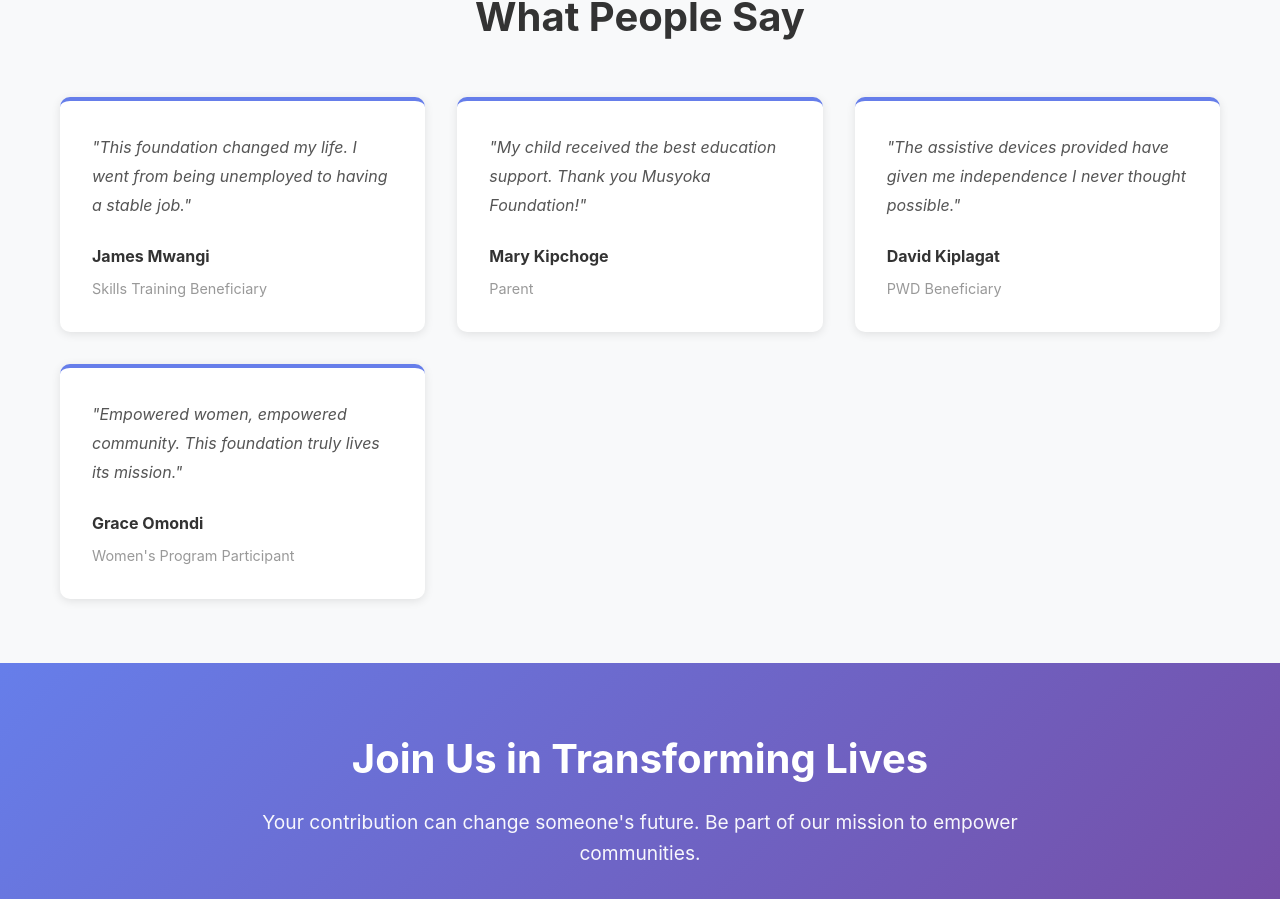
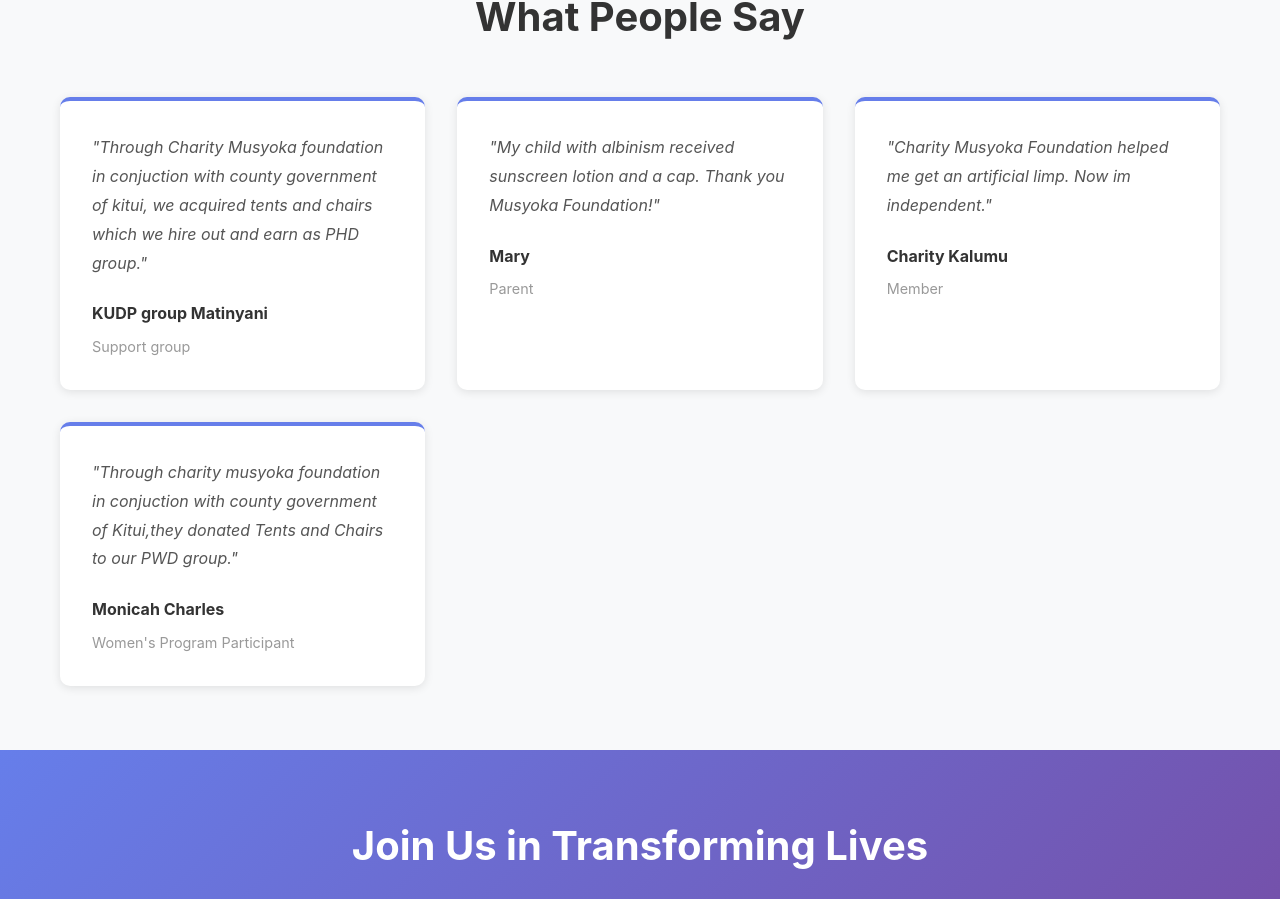
Before and after one commit to edwardsila/charity_musyoka_foundation, a React (Vite) app in the folder frontend/: page / in a window 1280 px wide. Shown: the part 3247-4146 px from the top of the page. Built offline with nearby package versions, Linux system fonts and the light colour scheme.

Commit message:
updates patch

```diff
--- a/frontend/src/components/Gallery.jsx
+++ b/frontend/src/components/Gallery.jsx
@@ -3,11 +3,11 @@
 export default function Gallery() {
   const images = [
     { id: 1, src: '/assets/images/gallery/community-event-1.jpg', alt: 'Community event 1', title: 'Community Outreach' },
-    { id: 2, src: '/assets/images/gallery/skills-training.jpg', alt: 'Training program', title: 'Skills Training' },
-    { id: 3, src: '/assets/images/gallery/medical-camp.jpg', alt: 'Healthcare camp', title: 'Medical Camp' },
-    { id: 4, src: '/assets/images/gallery/youth-programs.jpg', alt: 'Youth gathering', title: 'Youth Programs' },
-    { id: 5, src: '/assets/images/gallery/women-empowerment.jpg', alt: 'Women empowerment', title: 'Women Empowerment' },
-    { id: 6, src: '/assets/images/gallery/community-visit.jpg', alt: 'Community visit', title: 'Community Visit' }
+    { id: 2, src: '/assets/images/gallery/skills-training.jpg', alt: 'Training program', title: 'Tents donation to a PWD group' },
+    { id: 3, src: '/assets/images/gallery/medical-camp.jpg', alt: 'Healthcare camp', title: 'PWD awwareness forum at KATUTU' },
+    { id: 4, src: '/assets/images/gallery/youth-programs.jpg', alt: 'Youth gathering', title: 'Provision of assistive devices' },
+    { id: 5, src: '/assets/images/gallery/women-empowerment.jpg', alt: 'Women empowerment', title: 'Sunscreen donation to a child with albino' },
+    { id: 6, src: '/assets/images/gallery/community-visit.jpg', alt: 'Community visit', title: 'Partnership with SHREE NAYNAT MAHAJAN to provide artificial limbs.' }
   ]
 
   return (
--- a/frontend/src/components/Testimonials.jsx
+++ b/frontend/src/components/Testimonials.jsx
@@ -4,26 +4,26 @@
   const testimonials = [
     {
       id: 1,
-      quote: "This foundation changed my life. I went from being unemployed to having a stable job.",
-      author: "James Mwangi",
-      role: "Skills Training Beneficiary"
+      quote: "Through Charity Musyoka foundation in conjuction with county government of kitui, we acquired tents and chairs which we hire out and earn as PHD group.",
+      author: "KUDP group Matinyani",
+      role: "Support group"
     },
     {
       id: 2,
-      quote: "My child received the best education support. Thank you Musyoka Foundation!",
-      author: "Mary Kipchoge",
+      quote: "My child with albinism received sunscreen lotion and a cap. Thank you Musyoka Foundation!",
+      author: "Mary",
       role: "Parent"
     },
     {
       id: 3,
-      quote: "The assistive devices provided have given me independence I never thought possible.",
-      author: "David Kiplagat",
-      role: "PWD Beneficiary"
+      quote: "Charity Musyoka Foundation helped me get an artificial limp. Now im independent.",
+      author: "Charity Kalumu",
+      role: "Member"
     },
     {
       id: 4,
-      quote: "Empowered women, empowered community. This foundation truly lives its mission.",
-      author: "Grace Omondi",
+      quote: "Through charity musyoka foundation in conjuction with county government of Kitui,they donated Tents and Chairs to our PWD group.",
+      author: "Monicah Charles",
       role: "Women's Program Participant"
     }
   ]
```
